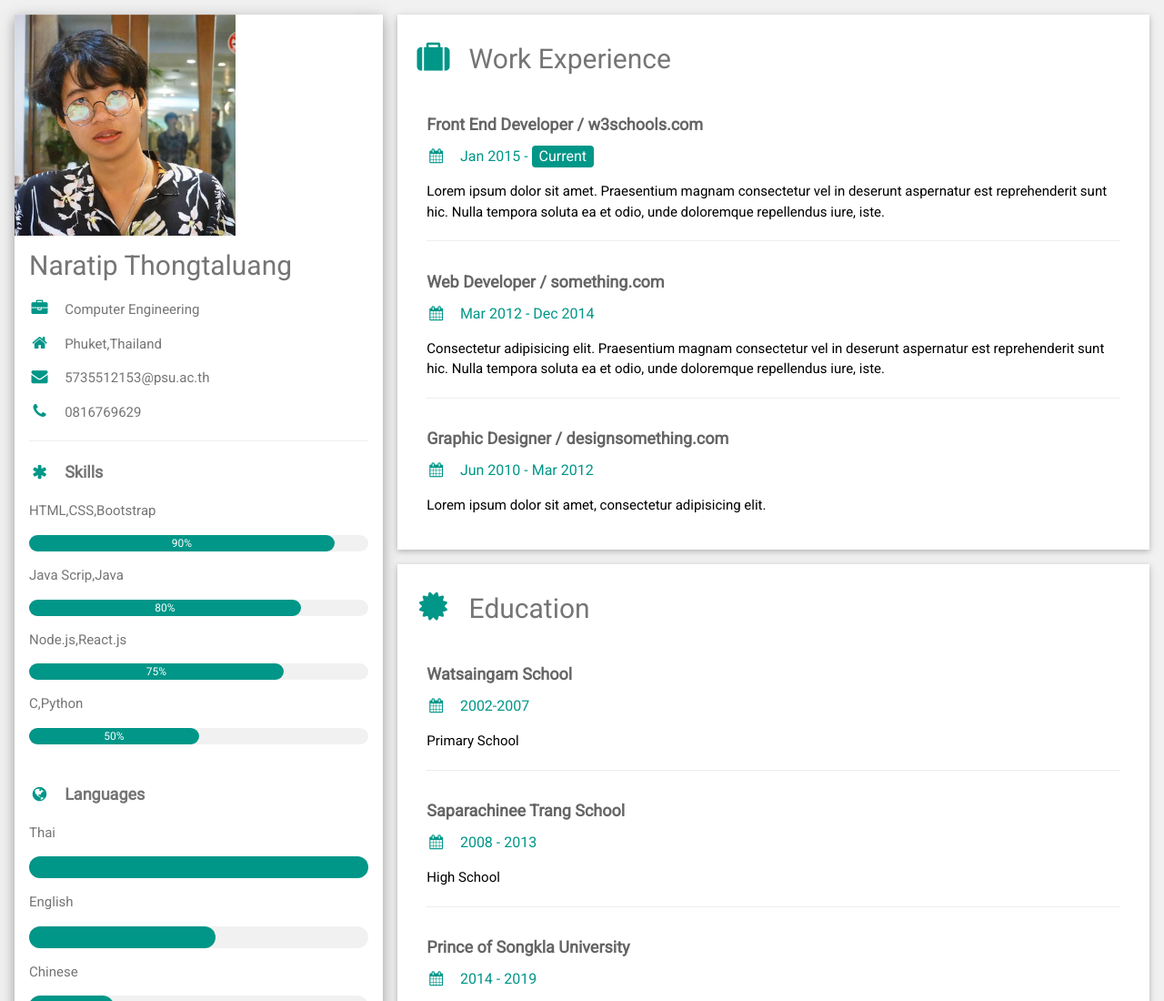
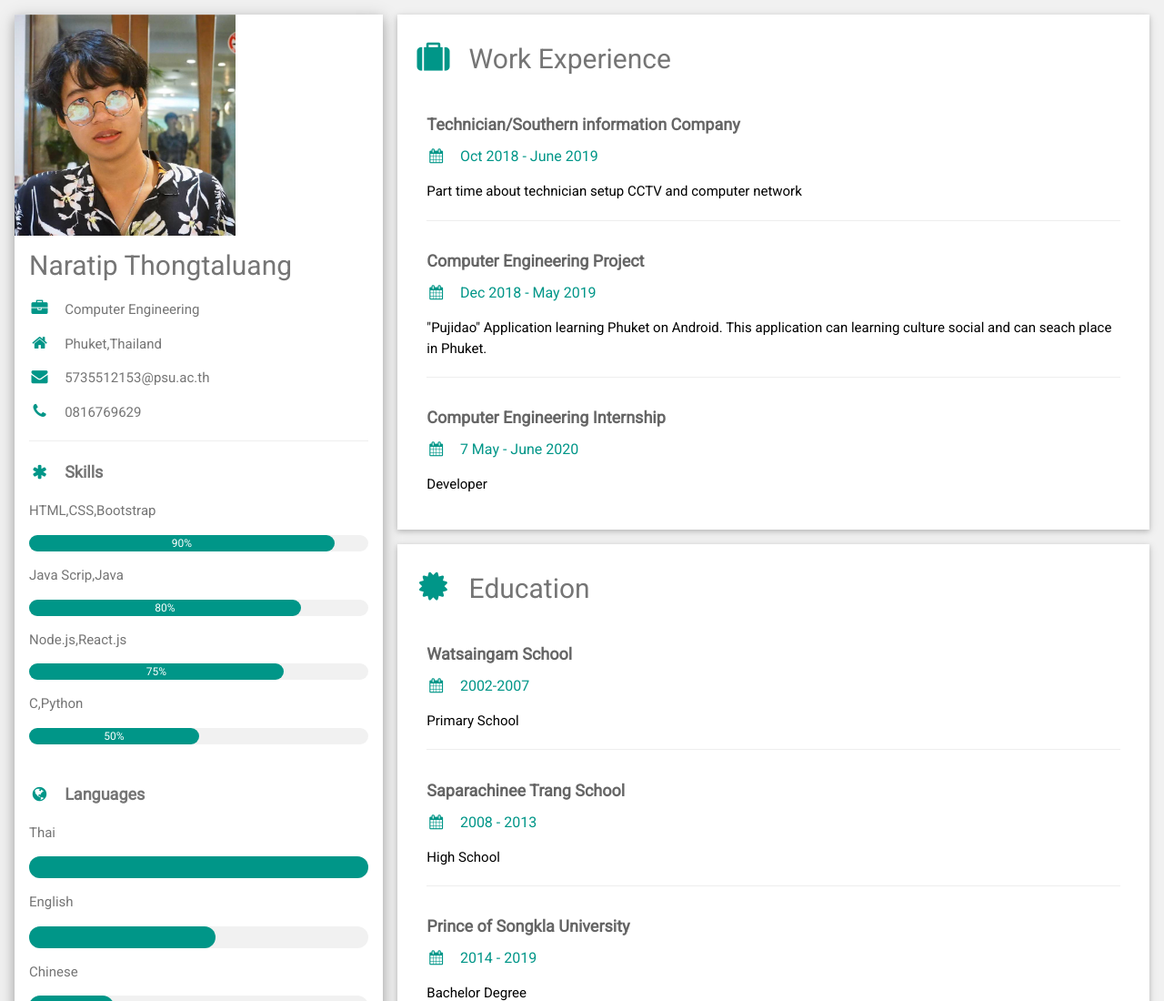
Before and after one commit to kengzas1253/resume.github.io, a plain HTML site: page index.html in a window 1280 px wide. Shown: the top 1100 px of the page at 91% size. Drawn offline with nearby package versions, Linux system fonts and the light colour scheme.

Commit message:
update coding2

```diff
--- a/index.html
+++ b/index.html
@@ -82,21 +82,21 @@ html,body,h1,h2,h3,h4,h5,h6 {font-family: "Roboto", sans-serif}
       <div class="w3-container w3-card w3-white w3-margin-bottom">
         <h2 class="w3-text-grey w3-padding-16"><i class="fa fa-suitcase fa-fw w3-margin-right w3-xxlarge w3-text-teal"></i>Work Experience</h2>
         <div class="w3-container">
-          <h5 class="w3-opacity"><b>Front End Developer / w3schools.com</b></h5>
-          <h6 class="w3-text-teal"><i class="fa fa-calendar fa-fw w3-margin-right"></i>Jan 2015 - <span class="w3-tag w3-teal w3-round">Current</span></h6>
-          <p>Lorem ipsum dolor sit amet. Praesentium magnam consectetur vel in deserunt aspernatur est reprehenderit sunt hic. Nulla tempora soluta ea et odio, unde doloremque repellendus iure, iste.</p>
+          <h5 class="w3-opacity"><b>Technician/Southern information Company</b></h5>
+          <h6 class="w3-text-teal"><i class="fa fa-calendar fa-fw w3-margin-right"></i>Oct 2018 - June 2019</h6>
+          <p>Part time about technician setup CCTV and computer network</p>
           <hr>
         </div>
         <div class="w3-container">
-          <h5 class="w3-opacity"><b>Web Developer / something.com</b></h5>
-          <h6 class="w3-text-teal"><i class="fa fa-calendar fa-fw w3-margin-right"></i>Mar 2012 - Dec 2014</h6>
-          <p>Consectetur adipisicing elit. Praesentium magnam consectetur vel in deserunt aspernatur est reprehenderit sunt hic. Nulla tempora soluta ea et odio, unde doloremque repellendus iure, iste.</p>
+          <h5 class="w3-opacity"><b>Computer Engineering Project</b></h5>
+          <h6 class="w3-text-teal"><i class="fa fa-calendar fa-fw w3-margin-right"></i>Dec 2018 - May 2019</h6>
+          <p>"Pujidao" Application learning Phuket on Android. This application can learning culture social and can seach place in Phuket.</p>
           <hr>
         </div>
         <div class="w3-container">
-          <h5 class="w3-opacity"><b>Graphic Designer / designsomething.com</b></h5>
-          <h6 class="w3-text-teal"><i class="fa fa-calendar fa-fw w3-margin-right"></i>Jun 2010 - Mar 2012</h6>
-          <p>Lorem ipsum dolor sit amet, consectetur adipisicing elit. </p><br>
+          <h5 class="w3-opacity"><b>Computer Engineering Internship</b></h5>
+          <h6 class="w3-text-teal"><i class="fa fa-calendar fa-fw w3-margin-right"></i>7 May - June 2020</h6>
+          <p>Developer </p><br>
         </div>
       </div>
 
```
